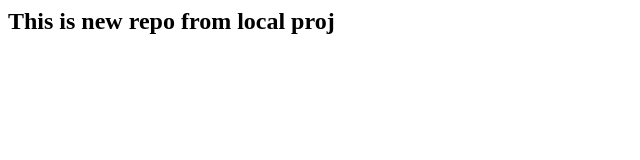
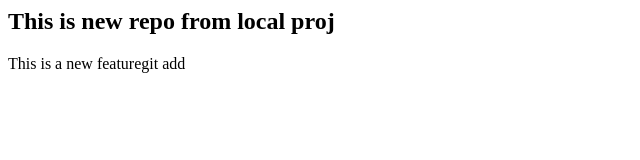
Before and after one commit to SameenaK1/LocalRepo, a plain HTML site: page index.html in a window 1280 px wide. Shown: the whole page, without its empty margins (0-640 px from the left). Drawn offline with Linux system fonts and the light colour scheme.

Commit message:
branches created

```diff
--- a/index.html
+++ b/index.html
@@ -1 +1,2 @@
 <h2>This is new repo from local proj</h2>
+<p>This is a new featuregit add </p>
```
